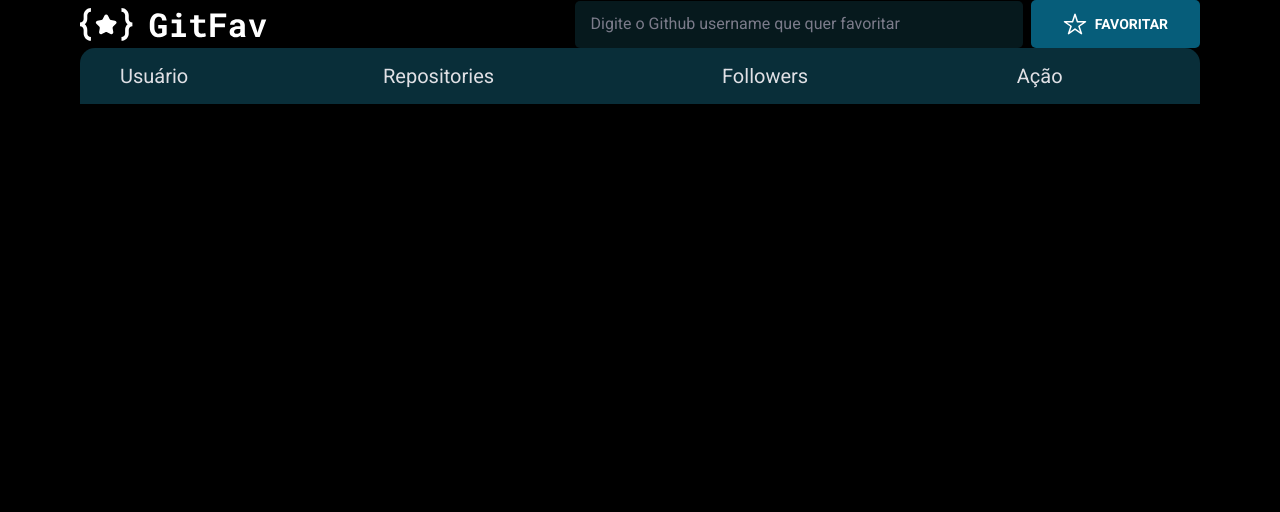
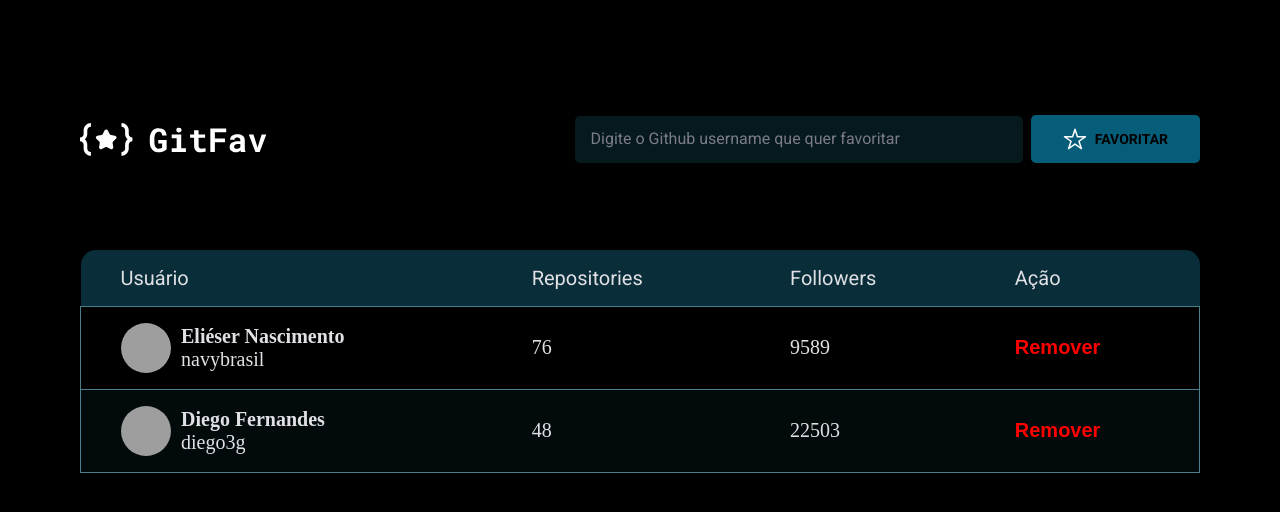
Before and after one commit to navybrasil/GitFav, a plain HTML site: page index.html in a window 1280 px wide. Drawn offline with Linux system fonts and the light colour scheme; grey boxes are pictures that could not be loaded.

Commit message:
Update 01/03/2024

```diff
--- a/index.html
+++ b/index.html
@@ -45,6 +45,37 @@
             <th>Ação</th>
           </tr>
         </thead>
+        <tbody>
+          <tr>
+          <tr>
+            <td class="user">
+              <img
+                src="http://github.com/navybrasil.png"
+                alt="imagem de Eliéser Nascimento"
+              />
+              <a href="http://github.com/navybrasil" target="_blank">
+                <p>Eliéser Nascimento</p>
+                <span>navybrasil</span>
+              </a>
+            </td>
+            <td class="repositories">76</td>
+            <td class="followers">9589</td>
+            <td><button class="remove">Remover</button></td>
+          </tr>
+          <tr>
+            <td class="user">
+              <img src="http://github.com/diego3g.png" alt="" />
+              <a href="http://github.com/diego3g" target="_blank">
+                <p>Diego Fernandes</p>
+                <span>diego3g</span>
+              </a>
+            </td>
+            <td class="repositories">48</td>
+            <td class="followers">22503</td>
+            <td><button class="remove">Remover</button></td>
+          </tr>
+          </tr>
+        </tbody>
       </table>
     </div>
   </body>
--- a/style.css
+++ b/style.css
@@ -11,7 +11,9 @@
   --bg-button: hsl(195, 91%, 25%);
   --bg-button-hover: hsl(0, 0%, 100%);
   --bg-table-primary: hsla(194, 72%, 13%, 1);
-  --bg-table-border: rgba(255, 9, 1, 0.952);
+  --bg-table-border: hsla(191, 31%, 42%, 1);
+  --bg-table-odd: hsla(195, 61%, 6%, 0.5);
+	--bg-table-even: hsla(192, 65%, 7%, 1)
 
   --text-color: hsl(0, 0%, 100%);
   --text-color-hover: hsla(195, 91%, 25%, 1);
@@ -61,6 +63,8 @@ nav {
   display: flex;
   align-items: center;
   justify-content: space-between;
+
+  margin-top: 11.5rem;
 }
 
 .search {
@@ -105,6 +109,8 @@ table {
   border-collapse: collapse;
 
   box-shadow: 0 1rem 2rem -1rem rgba(0, 0, 0, 0.3);
+
+  margin-top: 8.7rem;
 }
 
 table * {
@@ -116,14 +122,63 @@ table th {
   background: var(--bg-table-primary);
   padding: 1.6rem 4rem;
 
-  text-align: left;
-  font-weight: normal;
+
+	text-align: left;
+	font-weight: normal;
 }
 
+
 table th:first-child {
-  border-top-left-radius: 1.5rem;
+	border-top-left-radius: 1.5rem;
 }
 
 table th:last-child {
-  border-top-right-radius: 1.5rem;
+	border-top-right-radius: 1.5rem;
 }
+
+table tr:nth-child(odd) {
+	background: var(--bg-table-odd);
+}
+
+tr + tr{
+	border: 1px solid var(--bg-table-border);
+}
+
+table tr:nth-child(even) {
+  background: var(--bg-table-even);
+}
+
+table td {
+	padding: 1.6rem 4rem;
+	text-align: left;
+}
+
+td.user{
+	display: flex;
+	align-items: center;
+	gap: 1rem;
+}
+
+td.user img{
+	width: 5rem;
+	height: 5rem;
+
+	object-fit: cover;
+	border-radius: 50%;
+}
+
+td.user a {
+	text-decoration: none;
+}
+
+td.user p{
+	font-weight: bold;
+}
+
+td .remove{
+	background: none;
+	border: none;
+	color: red;
+	font-weight: bold;
+
+}
```
